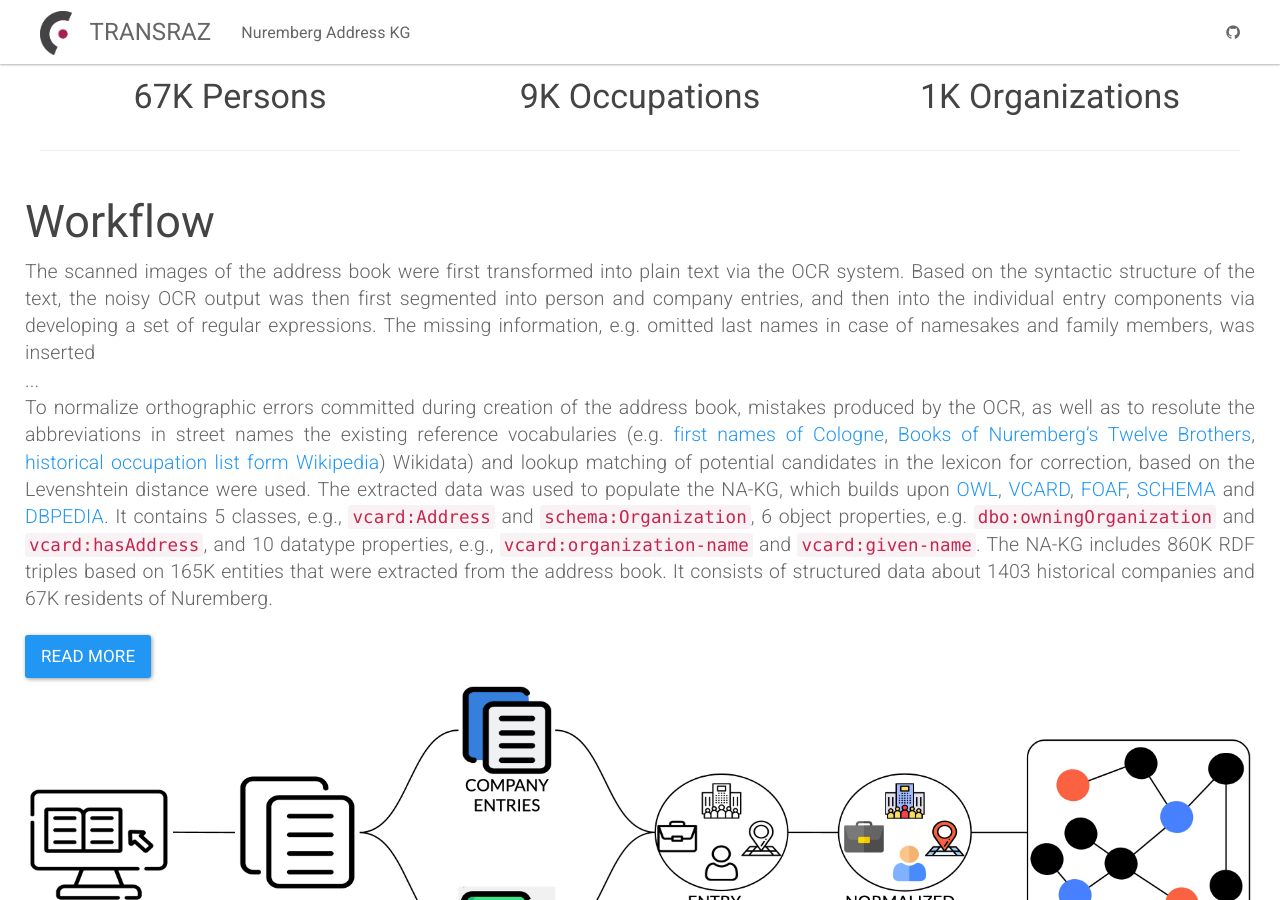
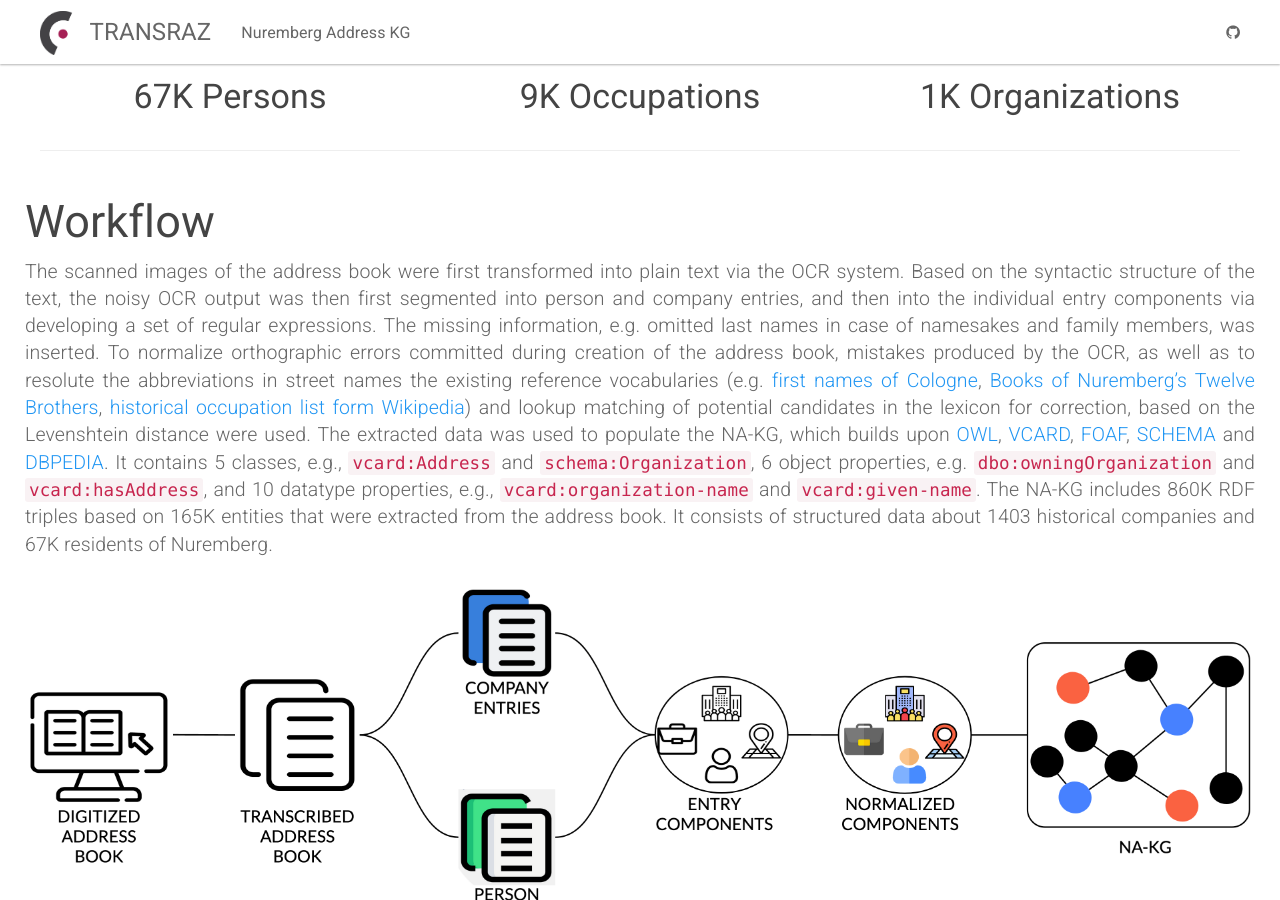
Before and after one commit to ISE-FIZKarlsruhe/Transraz, a Jekyll site: the page built from NA-KG.html, in a window 1280 px wide and 900 px high, scrolled down 995 px. Built offline with Jekyll 4.4.1, drawn with Linux system fonts in a browser that asks for light colours; some of the changed text lies outside the part shown.

Commit message:
workflow

```diff
--- a/NA-KG.html
+++ b/NA-KG.html
@@ -55,11 +55,10 @@ layout: default
     <div class="row">
         <div>
             <h2 class="header-light regular-pad">Workflow</h2>
-              <p class="lead" align="justify">The scanned images of the address book were first transformed into plain text via the OCR system. Based on the syntactic structure of the text, the noisy OCR output was then first segmented into person and company entries, and then into the individual entry components via developing a set of regular expressions. The missing information, e.g. omitted last names in case of namesakes and family members, was inserted <span id="dots">...</span><span id="more">
-              To normalize orthographic errors committed during creation of the address book, mistakes produced by the OCR, as well as to resolute the abbreviations in street names the existing reference vocabularies (e.g. <a href="https://offenedaten-koeln.de/dataset/vornamen">first names of Cologne</a>, <a href="https://hausbuecher.nuernberg.de/index.php?do=page&mo=5">Books of Nuremberg’s Twelve Brothers</a>, <a href="https://de.wikipedia.org/wiki/Kategorie:Historischer_Beruf">historical occupation list form Wikipedia</a>)
-              Wikidata) and lookup matching of potential candidates in the lexicon for correction, based on the Levenshtein distance were used.
-              The extracted data was used to populate the NA-KG, which builds upon <a href="https://www.w3.org/OWL/">OWL</a>, <a href="https://www.w3.org/TR/vcard-rdf/">VCARD</a>,  <a href="http://xmlns.com/foaf/spec/">FOAF</a>, <a href="https://schema.org/">SCHEMA</a> and <a href="https://www.dbpedia.org/">DBPEDIA</a>. It contains 5 classes, e.g., <code>vcard:Address</code> and <code>schema:Organization</code>, 6 object properties,  e.g. <code>dbo:owningOrganization</code> and <code>vcard:hasAddress</code>, and  10  datatype properties, e.g., <code>vcard:organization-name</code> and <code>vcard:given-name</code>.  The NA-KG includes 860K RDF triples based on 165K entities that were extracted from the address book. It consists of structured data about 1403 historical companies and 67K residents of Nuremberg.</p> </span>
-              <button class="btn btn-primary btn-lg" onclick="btnFunction()" id="myBtn">Read more</button>
+              <p class="lead" align="justify">The scanned images of the address book were first transformed into plain text via the OCR system. Based on the syntactic structure of the text, the noisy OCR output was then first segmented into person and company entries, and then into the individual entry components via developing a set of regular expressions. The missing information, e.g. omitted last names in case of namesakes and family members, was inserted.
+              To normalize orthographic errors committed during creation of the address book, mistakes produced by the OCR, as well as to resolute the abbreviations in street names the existing reference vocabularies (e.g. <a href="https://offenedaten-koeln.de/dataset/vornamen">first names of Cologne</a>, <a href="https://hausbuecher.nuernberg.de/index.php?do=page&mo=5">Books of Nuremberg’s Twelve Brothers</a>, <a href="https://de.wikipedia.org/wiki/Kategorie:Historischer_Beruf">historical occupation list form Wikipedia</a>) and lookup matching of potential candidates in the lexicon for correction, based on the Levenshtein distance were used.
+              The extracted data was used to populate the NA-KG, which builds upon <a href="https://www.w3.org/OWL/">OWL</a>, <a href="https://www.w3.org/TR/vcard-rdf/">VCARD</a>,  <a href="http://xmlns.com/foaf/spec/">FOAF</a>, <a href="https://schema.org/">SCHEMA</a> and <a href="https://www.dbpedia.org/">DBPEDIA</a>. It contains 5 classes, e.g., <code>vcard:Address</code> and <code>schema:Organization</code>, 6 object properties,  e.g. <code>dbo:owningOrganization</code> and <code>vcard:hasAddress</code>, and  10  datatype properties, e.g., <code>vcard:organization-name</code> and <code>vcard:given-name</code>.  The NA-KG includes 860K RDF triples based on 165K entities that were extracted from the address book. It consists of structured data about 1403 historical companies and 67K residents of Nuremberg.</p>
+
             <img src="{{ "/assets/img/NAKG_wf.png" | relative_url }}" alt="NA-KG workflow" class="img-responsive">
         </div>
     </div>
@@ -160,7 +159,7 @@ SELECT ?Streetname (COUNT(?Streetname) as ?frequency)
                 The NA-KG was developed as part of the master-level the project course Information Service Engineering at Karlsruhe Institute of Technology. <br>
                 Contributors: Mehdi Ben Chaabane, Manuel Portz, Felix Xiong.
                 <br> <br>
-                This  work  is  funded  by  the  Leibniz  Association  under project number AW-2020-FIZ KA-4-Transraz</p>
+                This  work  is  funded  by  the  Leibniz  Association  under project number AW-2020-FIZ KA-4-Transraz.</p>
         </div>
     </div>
     <hr class="hrcustom">
```
